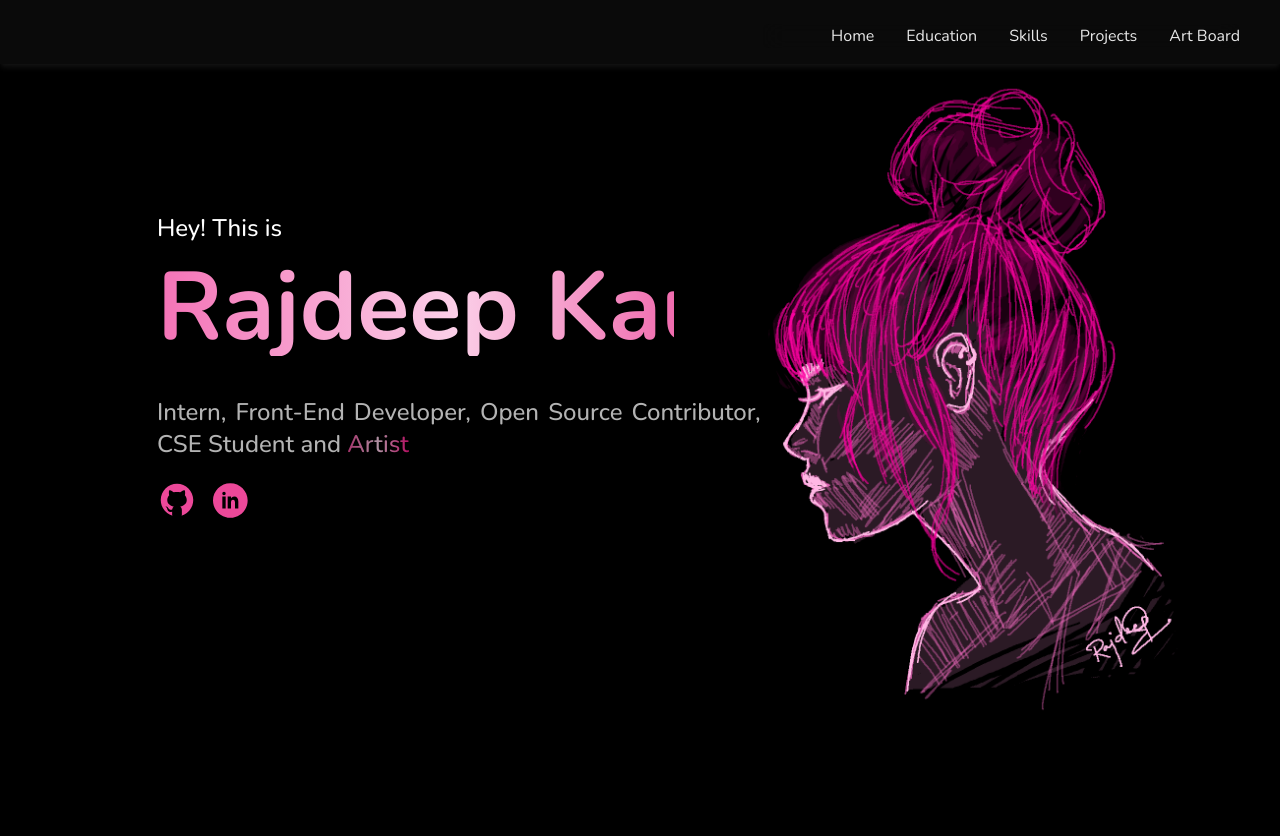
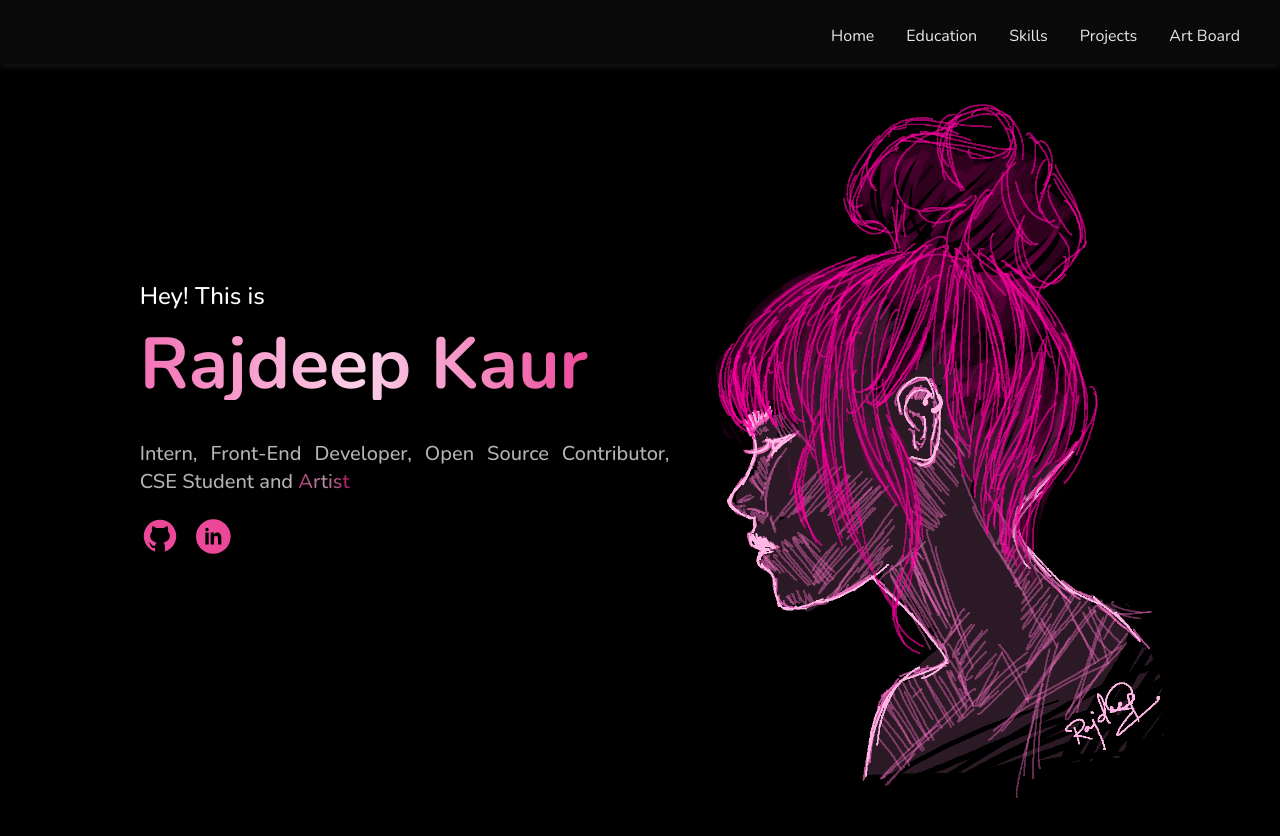
Before and after one commit to kaur-rajdeep/rajdeep, a React (Create React App) app: page / in a window 1280 px wide. Shown: the top 836 px of the page. Built offline with nearby package versions, Linux system fonts and the light colour scheme.

Commit message:
changing font size at home page

```diff
--- a/src/pages/Home.jsx
+++ b/src/pages/Home.jsx
@@ -7,10 +7,10 @@ const Home = () => {
         <p className="text-2xl text-white font-medium mb-4 text-center lg:text-left">
           Hey! This is
         </p>
-        <p className="font-bold text-center text-4xl md:text-5xl lg:text-8xl lg:text-left bg-gradient-to-r from-pink-400 via-pink-200 to-pink-500  inline-block text-transparent bg-clip-text ">
+        <p className="font-bold text-center text-4xl md:text-5xl lg:text-7xl lg:text-left bg-gradient-to-r from-pink-400 via-pink-200 to-pink-500  inline-block text-transparent bg-clip-text ">
           Rajdeep Kaur
         </p>
-        <p className="mt-10 text-l md:text-xl font-medium lg:text-2xl text-center lg:text-justify opacity-70">
+        <p className="mt-10 text-l md:text-xl font-medium lg:text-xl text-center lg:text-justify opacity-70">
           Intern, Front-End Developer, Open Source Contributor, CSE Student and{" "}
           <span className="bg-gradient-to-r from-[#ec4899] via-pink-200 to-[#ff168a]  inline-block text-transparent bg-clip-text">
             Artist
```
